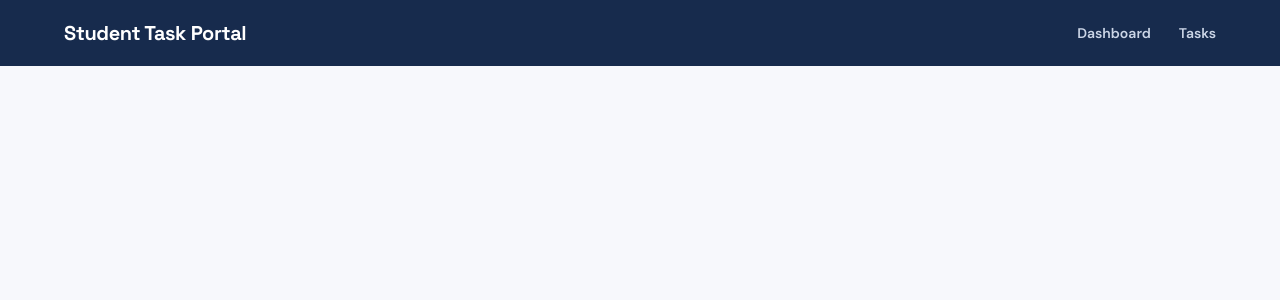
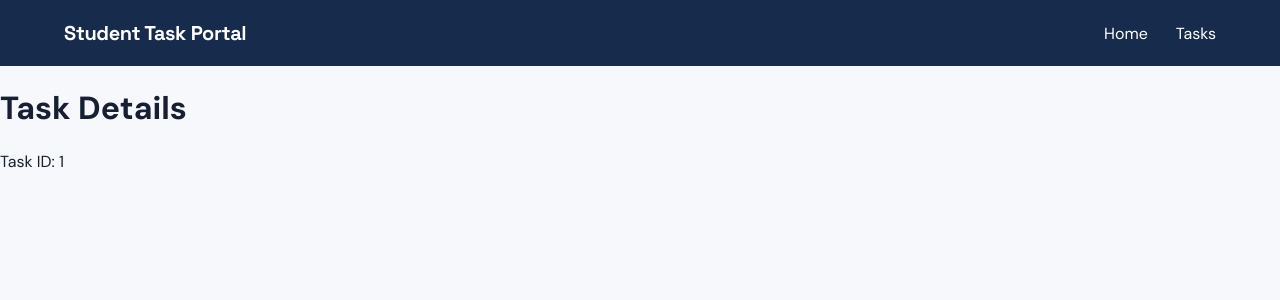
Before and after one commit to ToxicChiru/MERN-StackB1, a React (Vite) app in the folder student-task-management-portal/: page /tasks/1 in a window 1280 px wide. Shown: the top 300 px of the page. Built offline with nearby package versions, Linux system fonts and the light colour scheme.

Commit message:
creation of taskDetails.jsx and starting to pass the data, uplifted the data from dashboard to app.jsx

```diff
--- a/student-task-management-portal/src/App.jsx
+++ b/student-task-management-portal/src/App.jsx
@@ -3,17 +3,41 @@ import "./App.css";
 import Navbar from "./components/Navbar";
 import Welcome from "./components/Welcome";
 import Dashboard from "./components/Dashboard";
-
 import {Routes, Route} from "react-router-dom"
 import Tasks from "./components/Tasks";
+import TaskDetails from "./components/TaskDetails";
+import { useState } from "react";
+function App(){
 
-function App(){
+  const [tasks, setTasks] = useState([
+          {
+              id:1,
+              title:"Learn React",
+              description:"Understanding Components",
+              status: "Completed"
+          },
+          {
+              id:2,
+              title:"Learn JavaScript",
+              description:"Understanding Variables, Functions",
+              status: "Pending"
+          },
+          {   id:3,
+              title:"Learn MongoDB",
+              description:"Understanding Databases",
+              status: "Pending"
+          }
+
+      ]);
+
   return (
     <div>
       <Navbar />
       <Routes>
-        <Route path="/" element={<Dashboard />} />
+        <Route path="/" element={<Dashboard tasks={tasks} setTasks={setTasks} />} />
         <Route path="/tasks" element={<Tasks />} />
+        <Route path="/tasks/:id"
+               element={<TaskDetails />} />
       </Routes>
     </div>
   );
--- a/student-task-management-portal/src/components/Dashboard.jsx
+++ b/student-task-management-portal/src/components/Dashboard.jsx
@@ -1,33 +1,12 @@
 import StatCard from "./StatCard";
 import TaskCard from "./TaskCard";
 import AddTask from "./AddTask";
-import { useState } from "react";
 
-function Dashboard() {
-    const [tasks, setTasks] = useState([
-        {
-            id:1,
-            title:"Learn React",
-            description:"Understanding Components",
-            status: "Completed"
-        },
-        {
-            id:2,
-            title:"Learn JavaScript",
-            description:"Understanding Variables, Functions",
-            status: "Pending"
-        },
-        {   id:3,
-            title:"Learn MongoDB",
-            description:"Understanding Databases",
-            status: "Pending"
-        }
-
-    ]);
+function Dashboard(props) {
 
     function toggleTask(id){
-        setTasks(
-            tasks.map((task) => {
+        props.setTasks(
+            props.tasks.map((task) => {
                 if(task.id === id){
                     return {...task,
                         status: task.status === "Completed"
@@ -41,12 +20,12 @@ function Dashboard() {
     }
 
     function addTask(newTask){
-        setTasks([...tasks, newTask]);
+        props.setTasks([...props.tasks, newTask]);
     }
 
     function deleteTask(id){
-        setTasks(
-            tasks.filter((task)=>task.id !==id)
+        props.setTasks(
+            props.tasks.filter((task)=>task.id !==id)
         );
     }
 
@@ -65,9 +44,10 @@ function Dashboard() {
             <h2>Recent Tasks</h2>
 
             <div className="tasks-container">
-                {tasks.map((task)=>(
+                {props.tasks.map((task)=>(
                     <TaskCard
                         key={task.id}
+                        id ={task.id}
                         title={task.title}
                         description={task.description}
                         status={task.status}
--- a/student-task-management-portal/src/components/Navbar.jsx
+++ b/student-task-management-portal/src/components/Navbar.jsx
@@ -1,11 +1,13 @@
+import { Link } from "react-router-dom";
+
 function Navbar() {
     return (
         <nav>
             <h2>Student Task Portal</h2>
 
             <div className="nav-links">
-                <span>Dashboard</span>
-                <span>Tasks</span>
+                <Link to={"/"}>Home</Link>
+                <Link to={"/tasks"}> Tasks</Link>
             </div>
         </nav>
     );
--- a/student-task-management-portal/src/components/TaskCard.jsx
+++ b/student-task-management-portal/src/components/TaskCard.jsx
@@ -1,3 +1,5 @@
+import { Link } from "react-router-dom";
+
 function TaskCard(props) {
     return (
         <div className="task-card">
@@ -12,6 +14,9 @@ function TaskCard(props) {
             <button onClick={props.onDelete}>
                 Delete
             </button>
+            <Link to={`/tasks/${props.id}`}>
+                View Details
+            </Link>
         </div>
     );
 }
--- /dev/null
+++ b/student-task-management-portal/src/components/TaskDetails.jsx
@@ -0,0 +1,11 @@
+import { useParams } from "react-router-dom";
+function TaskDetails(){
+    const {id} = useParams();
+    return (
+        <div>
+            <h1>Task Details</h1>
+            <p>Task ID: {id}</p>
+        </div>
+    );
+}
+export default TaskDetails;
```
